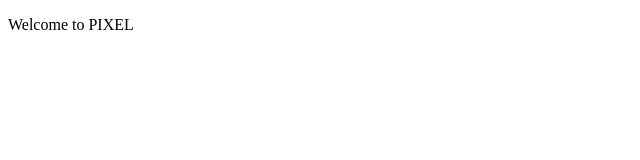
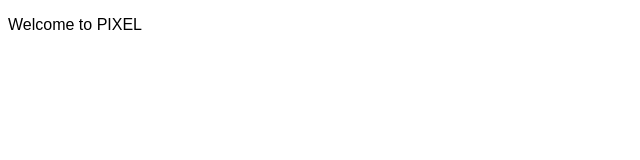
Before and after one commit to Xauce/PIXEL, a plain HTML site: page index.html in a window 1280 px wide. Shown: the full height of the page, 0-640 px from the left. Drawn offline with Linux system fonts and the light colour scheme.

Commit message:
css change
global.css added

```diff
--- a/css/global.css
+++ b/css/global.css
@@ -1,3 +1,3 @@
 p {
-font-familiy:sans-serif;
+font-family:sans-serif;
 }
```
